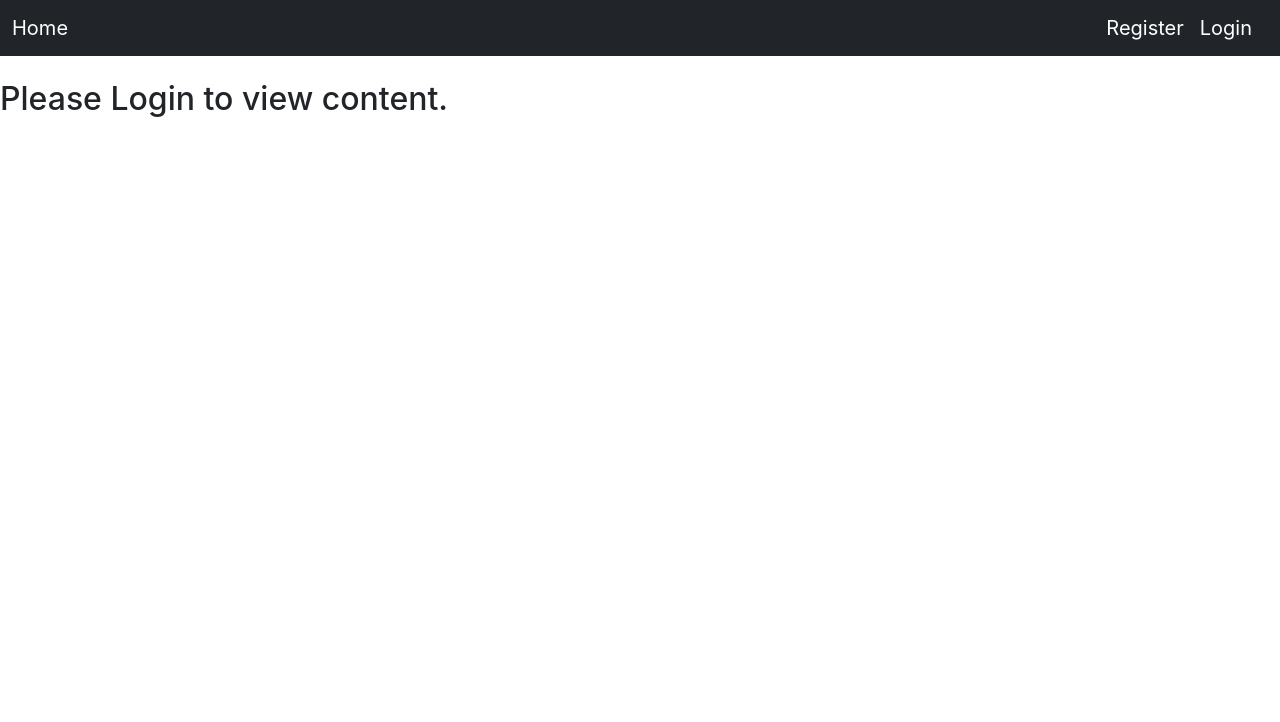
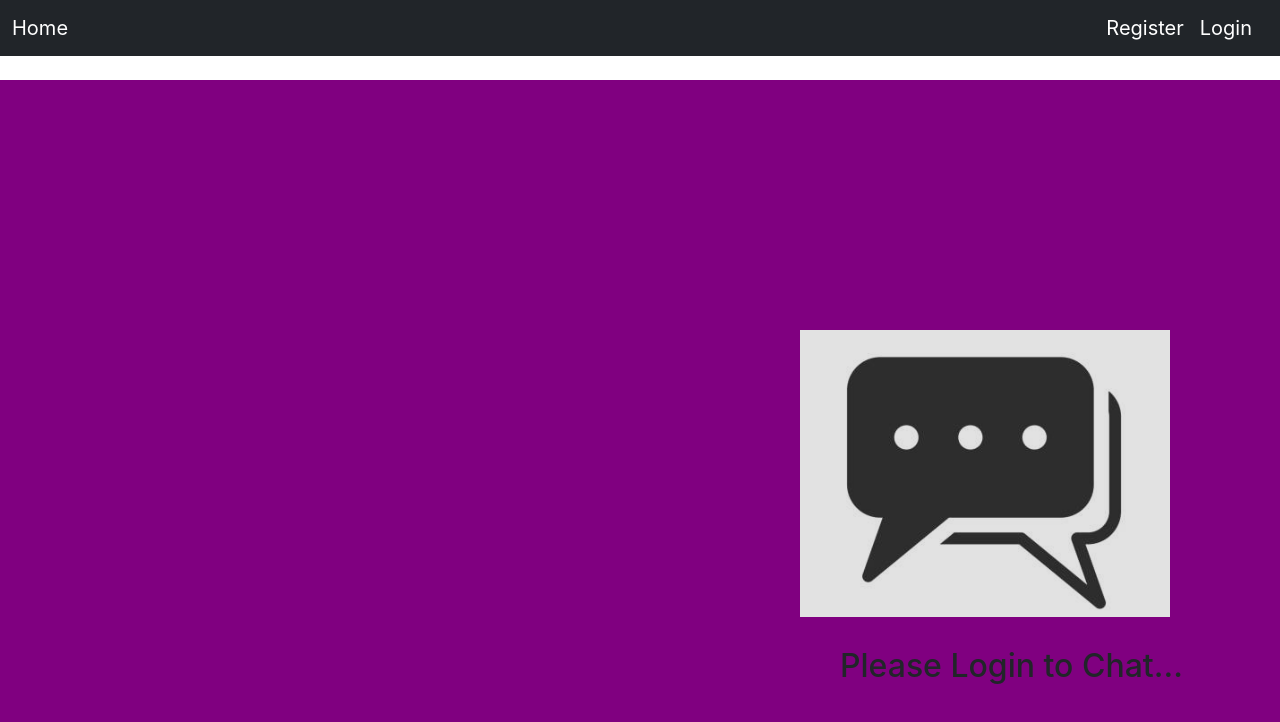
Before and after one commit to ajones239/cmpe273-chatapp, a React (Create React App) app in the folder frontend/chatapp/: page / in a window 1280 px wide. Shown: the top 722 px of the page. Built offline with nearby package versions, Linux system fonts and the light colour scheme; no server answers.

Commit message:
added css to pages dir

```diff
--- a/frontend/chatapp/src/App.css
+++ b/frontend/chatapp/src/App.css
@@ -1,30 +1 @@
-.form-signin {
-  width: 100%;
-  max-width: 330px;
-  padding: 15px;
-  margin: auto;
-}
-
-.form-signin .form-control{
-  position: relative;
-  box-sizing: border-box;
-  height: auto;
-  padding: 10px;
-  font-size: 16px;
-}
-
-.form-signin .form-control:focus-within{
-  z-index: 2;
-}
-
-.form-signin input[type="email"] {
-  margin-bottom: -1px;
-  border-bottom-right-radius: 0;
-  border-bottom-left-radius: 0;
-}
-
-.form-signin input[type="password"] {
-  margin-bottom: 10px;
-  border-top-left-radius: 0;
-  border-top-right-radius: 0;
-}
+.navbar { margin-bottom: 0 }
--- a/frontend/chatapp/src/api/index.js
+++ b/frontend/chatapp/src/api/index.js
@@ -1,3 +1,5 @@
+import reportWebVitals from "../reportWebVitals";
+
 //connect to websocket endpoint
 var socket = new WebSocket("ws://localhost:8000/ws");
 
@@ -35,3 +37,6 @@ let sendMsg = msg => {
 };
 
 export { connect, sendMsg };
+
+//report web vitals testing
+reportWebVitals(console.log);
--- a/frontend/chatapp/src/components/Nav.tsx
+++ b/frontend/chatapp/src/components/Nav.tsx
@@ -42,6 +42,9 @@ const Nav = ()=> {
         </div>
     </nav>
     )
+
+
+
     return(
         <>
             {defaultmenu}
--- a/frontend/chatapp/src/pages/Chat.tsx
+++ b/frontend/chatapp/src/pages/Chat.tsx
@@ -20,18 +20,46 @@ const Chat = () => {
 
 
     chatmenu = (
-        <ul className="navbar-nav me-auto mb-2 mb-md-0">
-            <li className="nav-item active">
-                <Link to="/room" className="navbar-brand"onClick ={enter}><button>Enter Room</button></Link>
-                <Link to="/login" className="navbar-brand"onClick ={logout}><button>Logout</button></Link>
-            </li>
-        </ul>
+            <div>
+                <Link to="/room" onClick ={enter}><button className="w-100 btn btn-lg btn-dark">Enter Room</button></Link>
+                <ul></ul>
+                <Link to="/login" onClick ={logout}><button className="w-100 btn btn-lg btn-dark">Logout</button></Link>
+            </div>
+
     )
 
+    const Style = {
+        body:{
+            alignContent: "Center",
+            backgroundColor: 'Purple',
+            paddingTop: 300,
+            paddingBottom: 400,
+            paddingLeft: 100,
+            paddingRight: 100,
+
+        },
+
+        h2:{
+            alignContent: "Center",
+            paddingTop: 30,
+            paddingLeft: 750,
+            paddingRight: 90,
+            paddingBottom: 20,
+
+            text: "bold",
+
+        },
+        menu:{
+            alignContent: "space-between",
+            paddingLeft: 600,
+            paddingRight: 600,
+        },
+    }
+
     return(
-        <div>
-            <h2>{'Welcome to Chat APP.'} </h2>
-            <li>{chatmenu}</li>
+        <div style={Style.body}>
+            <h2 style={Style.h2}>{'Welcome to ChatApp'} </h2>
+            <div style={Style.menu}>{chatmenu}</div>
         </div>
 
     );
--- a/frontend/chatapp/src/pages/Home.tsx
+++ b/frontend/chatapp/src/pages/Home.tsx
@@ -1,9 +1,32 @@
 import React from "react";
+import logo from './images/chatlogo.png';
 
 const Home = () => {
+
+    const Style = {
+        body:{
+            alignContent: "Center",
+            backgroundColor: 'Purple',
+            paddingTop: 250,
+            paddingBottom: 300,
+            paddingLeft: 800,
+        },
+
+        h2:{
+            alignContent: "Center",
+            paddingTop: 30,
+            paddingLeft: 40,
+            text: "bold",
+
+        },
+    }
     return(
-        <div>
-            <h2>{'Please Login to view content.'} </h2>
+        <div style={Style.body}>
+           <img src={logo} alt="Logo"/>
+
+            <h2 style={Style.h2}>
+                {'Please Login to Chat...'}
+            </h2>
         </div>
     );
 };
--- a/frontend/chatapp/src/pages/Login.tsx
+++ b/frontend/chatapp/src/pages/Login.tsx
@@ -1,5 +1,5 @@
 import React,{SyntheticEvent, useState} from "react";
-import {Link, Navigate} from 'react-router-dom';
+import {Navigate} from 'react-router-dom';
 
 
 const Login = () =>{
@@ -22,30 +22,72 @@ const Login = () =>{
         });
 
         const content = await response.json();
+        if(content.message === "incorrect password"){
+            alert("Incorrect Password!")
+        }else if(content.message === "User not found"){
+            alert("Incorrect Email!")
+        }else{
+            //the order matters here redirect before set redir
+            console.log(content);
+            setredir_url(true);
+        }
 
-        //the order matters here redirect before set name
-        setredir_url(true);
-        console.log(content);
     }
+
 
     if(redir_url){
         return <Navigate to='/chat'/>
     }
 
+    const Style = {
+        body:{
+            backgroundColor: 'Purple',
+            paddingTop: 250,
+            paddingBottom: 350,
+        },
+        h1: {color: 'Black',
+            lineHeight: 10,
+            paddingLeft: 850,
+        },
+        Input: {
+            display: "block",
+            justifyContent: "center",
+            alignItems: "center",
+            fontWeight: "bold",
+            paddingTop: 50,
+            paddingLeft: 700,
+            paddingRight: 700,
+
+          },
+        Button: {
+            paddingTop: 50,
+            paddingLeft: 800,
+            paddingRight: 800,
+            color: "black",
+        }
+    }
+
+
     return(
+        <div style={Style.body}>
         <form onSubmit={submit}>
-            <h1 className="h3 mb-3 fw-normal">Login </h1>
-
+            <div style={Style.h1}>
+                <h1 className="text-lg-start">Please Sign In</h1>
+            </div>
+            <div style={Style.Input}>
                 <input type="email" className="form-control" placeholder="Email address" required
                     onChange = {e => setEmail(e.target.value)}
                 />
-
+                <ul></ul>
                 <input type="password" className="form-control" placeholder="Password" required
                     onChange = {e => setPassword(e.target.value)}
                 />
-
-            <button className="w-100 btn btn-lg btn-primary" type="submit">Login</button>
+            </div>
+            <div style={Style.Button}>
+                <button className="w-100 btn btn-lg btn-dark" type="submit">Login</button>
+            </div>
         </form>
+        </div>
     );
 };
 
--- a/frontend/chatapp/src/pages/Register.tsx
+++ b/frontend/chatapp/src/pages/Register.tsx
@@ -1,5 +1,6 @@
 import React, {SyntheticEvent, useState} from "react";
 import {Navigate} from 'react-router-dom';
+
 
 const Register = () => {
 
@@ -44,25 +45,60 @@ const Register = () => {
         return <Navigate to='/login'/>
     }
 
+    const Style = {
+    body:{
+        backgroundColor: 'Purple',
+        paddingTop: 250,
+        paddingBottom: 300,
+    },
+    h1: {color: 'Black',
+        lineHeight: 10,
+        paddingLeft: 850,
+    },
+    Input: {
+        display: "block",
+        justifyContent: "center",
+        alignItems: "center",
+        fontWeight: "bold",
+        paddingTop: 50,
+        paddingLeft: 700,
+        paddingRight: 700,
+
+      },
+    Button: {
+        paddingTop: 50,
+        paddingLeft: 800,
+        paddingRight: 800,
+        color: "black",
+    }
+}
+
+
     return(
+        <div style={Style.body}>
+        <form onSubmit={submit}>
+            <div style={Style.h1}>
+            <h1 className="text-lg-start">Please Register</h1>
 
-        <form onSubmit={submit}>
-            <h1 className="h3 mb-3 fw-normal">Please Register</h1>
-
+            </div>
+            <div style={Style.Input}  >
             <input className="form-control" placeholder="Name" required
                 onChange={e => setName(e.target.value)}
             />
-
+            <ul></ul>
             <input type="email" className="form-control" placeholder="Email address" required
                 onChange={e => setEmail(e.target.value)}
             />
-
+            <ul></ul>
             <input type="password" className="form-control" placeholder="Password" required
                 onChange={e => setPassword(e.target.value)}
             />
-
-            <button className="w-100 btn btn-lg btn-primary" type="submit">Sign up</button>
+            </div>
+            <div style={Style.Button}>
+            <button className="w-100 btn btn-lg btn-dark" type="submit">Sign up</button>
+            </div>
         </form>
+        </div>
 
     );
 };
```
Also changed, not shown: frontend/chatapp/src/pages/images/chatlogo.png (added), frontend/chatapp/src/pages/images/result.svg (added). Lines whose indentation alone changed are shown as unchanged.
